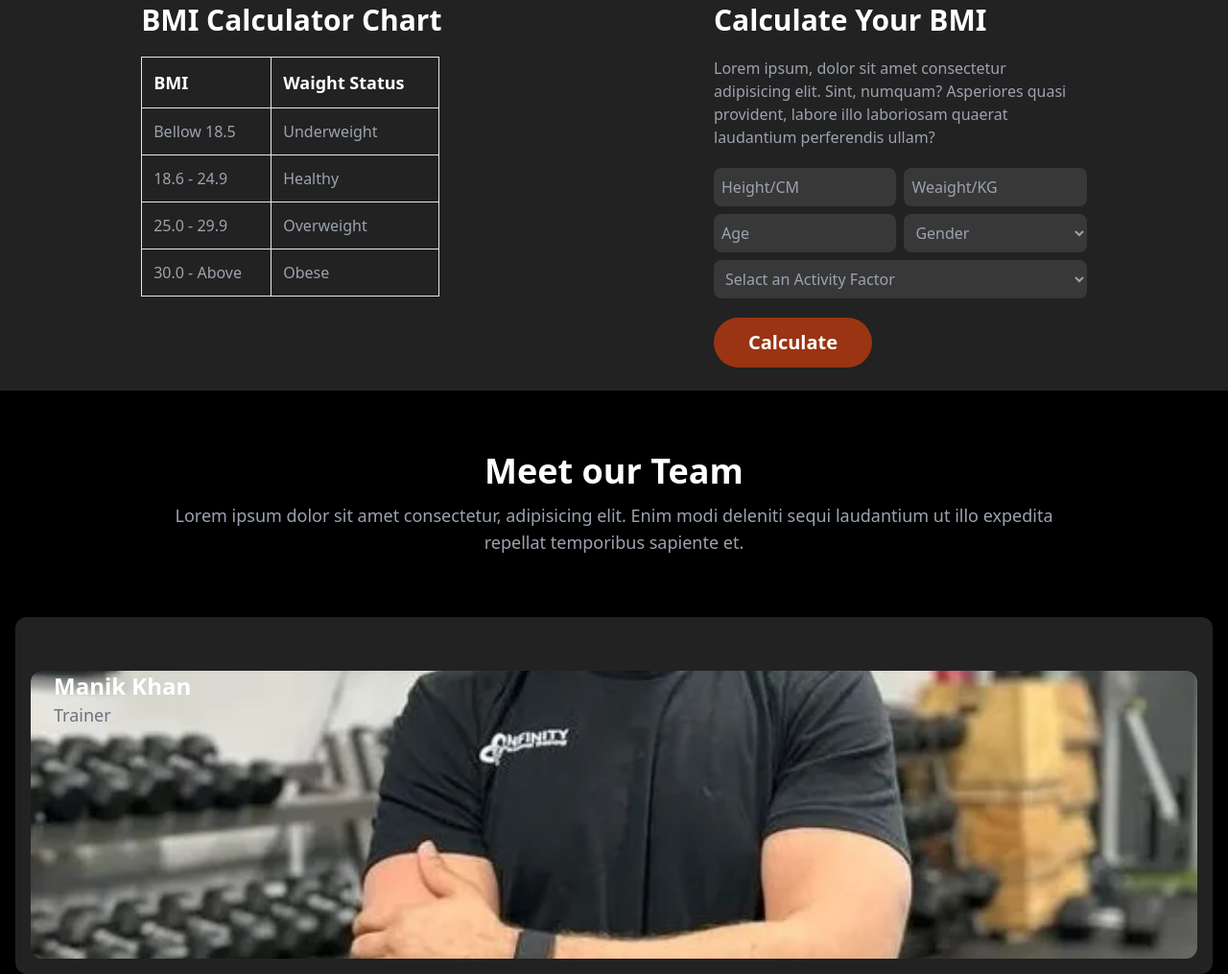
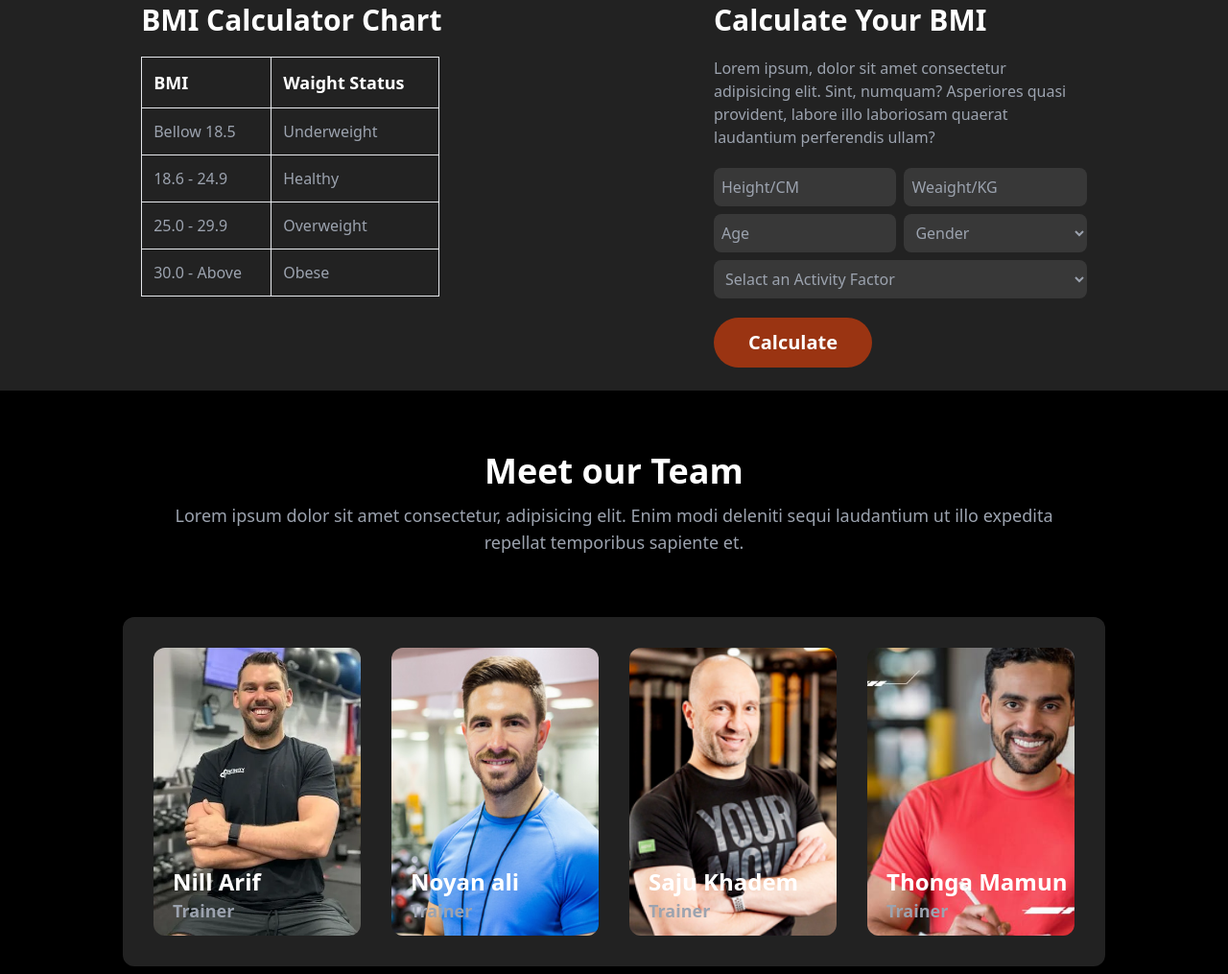
Before and after one commit to manikblocck/assig-02-with-tailwind, a website built with Vite: page index.html in a window 1280 px wide. Shown: the part 3222-4237 px from the top of the page at 96% size. Built offline with nearby package versions, Linux system fonts and the light colour scheme.

Commit message:
gallery-2 done

```diff
--- a/index.html
+++ b/index.html
@@ -164,11 +164,29 @@
             <h1  class="text-white text-4xl font-bold text-start md:text-center">Meet our Team</h1>
             <p class="text-gray-400 text-lg font-samibold mt-3 text-start md:text-center">Lorem ipsum dolor sit amet consectetur, adipisicing elit. Enim modi deleniti sequi laudantium ut illo expedita repellat temporibus sapiente et.</p>
         </div>
-        <div id="GALLERY_2" class="mx-4 p-4 bg-[#222222] rounded-xl">
-            <div class="bg-[url('/images/trainer1.png')] rounded-xl bg-cover bg-center h-[300px]">
-                <div class="mt-10 ml-6">
-                    <h1 class="text-white text-2xl font-bold">Manik Khan</h1>
-                    <p class="text-lg text-gray-500">Trainer</p>
+        <div id="GALLERY_2" class="mx-8 p-8 bg-[#222222] rounded-xl grid grid-cols-1 gap-8 md:grid-cols-2 lg:grid-cols-4 lg:w-4/5 lg:mx-auto">
+            <div class="bg-[url('/images/trainer1.png')] rounded-xl bg-cover bg-top h-[300px] relative">
+                <div class="absolute top-[76%] left-5">
+                 <h1 class=" text-white text-2xl font-bold">Nill Arif</h1>
+                 <p class="text-lg font-bold text-gray-400">Trainer</p>
+                </div>
+            </div>
+            <div class="bg-[url('/images/trainer2.png')] rounded-xl bg-cover bg-top h-[300px] relative">
+                <div class="absolute top-[76%] left-5">
+                 <h1 class=" text-white text-2xl font-bold">Noyan ali</h1>
+                 <p class="text-lg font-bold text-gray-400">Trainer</p>
+                </div>
+            </div>
+            <div class="bg-[url('/images/trainer3.png')] rounded-xl bg-cover bg-top h-[300px] relative">
+                <div class="absolute top-[76%] left-5">
+                 <h1 class=" text-white text-2xl font-bold">Saju Khadem</h1>
+                 <p class="text-lg font-bold text-gray-400">Trainer</p>
+                </div>
+            </div>
+            <div class="bg-[url('/images/trainer4.png')] rounded-xl bg-cover bg-top h-[300px] relative">
+                <div class="absolute top-[76%] left-5">
+                 <h1 class=" text-white text-2xl font-bold">Thonga Mamun</h1>
+                 <p class="text-lg font-bold text-gray-400">Trainer</p>
                 </div>
             </div>
         </div>
```
